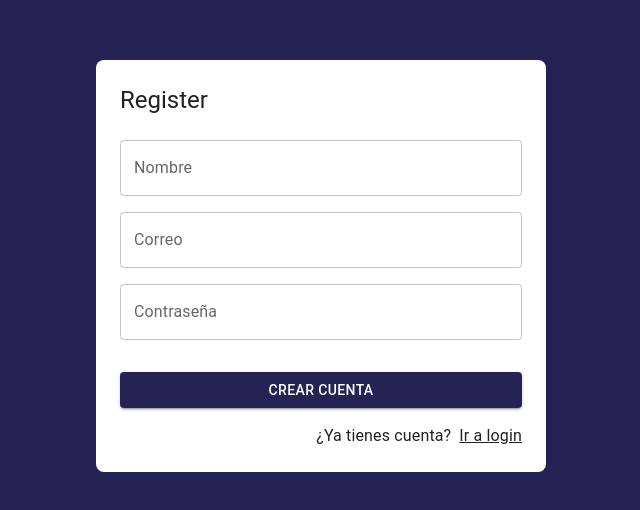
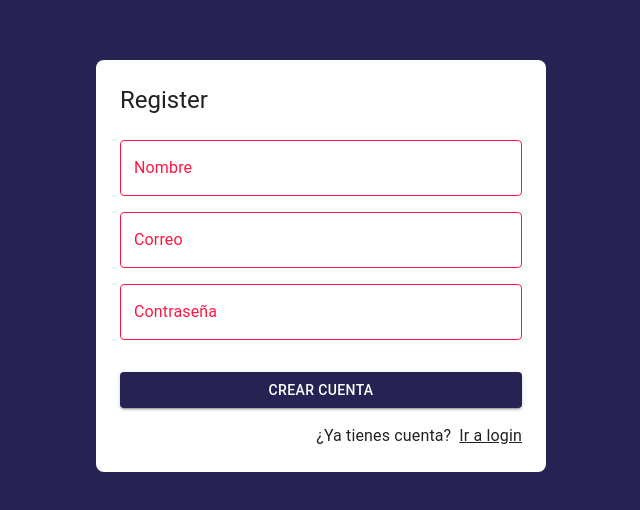
Before and after one commit to christianmoraless/JournalApp, a React (Vite) app: page /auth/register in a window 1280 px wide. Shown: the part 134-644 px from the top of the page, without its empty margins (319-959 px from the left). Built offline with nearby package versions, Linux system fonts and the light colour scheme.

Commit message:
feat:creating validations to form

```diff
--- a/src/auth/pages/RegisterPage.jsx
+++ b/src/auth/pages/RegisterPage.jsx
@@ -2,10 +2,44 @@ import { Google } from "@mui/icons-material";
 import { Button, Grid, Link, TextField, Typography } from "@mui/material";
 import { AuthLayout } from "../layout/AuthLayout";
 import { Link as RouterLink } from "react-router-dom";
+import { useForm } from "../../hooks";
+
+const formData = {
+  email: "",
+  password: "",
+  displayName: "",
+};
+
+const formValidations = {
+  email: [(value) => value.includes("@"), "El correo debe de tener una @"],
+  password: [
+    (value) => value >= 6,
+    "La constraseña debe de tener mas de 6 caracteres",
+  ],
+  displayName: [(value) => value >= 1, "El nombre es obligatorio"],
+};
+
 export const RegisterPage = () => {
+  const {
+    formState,
+    displayName,
+    email,
+    password,
+    isValidDisplayName,
+    isValidEmail,
+    isValidPassword,
+    isFormValid,
+    onInputChange,
+  } = useForm(formData, formValidations);
+
+  const onSubmit = (event) => {
+    event.preventDefault();
+    console.log(formState);
+  };
+
   return (
     <AuthLayout title="Register">
-      <form>
+      <form onSubmit={onSubmit}>
         <Grid container>
           <Grid item xs={12} sx={{ mt: 2 }}>
             <TextField
@@ -13,6 +47,10 @@ export const RegisterPage = () => {
               type="text"
               placeholder="Nombre"
               fullWidth
+              name="displayName"
+              value={displayName}
+              onChange={onInputChange}
+              error={!isValidDisplayName}
             />
           </Grid>
           <Grid item xs={12} sx={{ mt: 2 }}>
@@ -21,6 +59,10 @@ export const RegisterPage = () => {
               type="email"
               placeholder="Correo"
               fullWidth
+              name="email"
+              value={email}
+              onChange={onInputChange}
+              error={!isValidEmail}
             />
           </Grid>
           <Grid item xs={12} sx={{ mt: 2 }}>
@@ -29,12 +71,16 @@ export const RegisterPage = () => {
               type="password"
               placeholder="Contraseña"
               fullWidth
+              name="password"
+              value={password}
+              onChange={onInputChange}
+              error={!isValidPassword}
             />
           </Grid>
 
           <Grid container spacing={2} sx={{ mb: 2, mt: 2 }}>
             <Grid item xs={12}>
-              <Button variant="contained" fullWidth>
+              <Button variant="contained" fullWidth type="submit">
                 Crear Cuenta
               </Button>
             </Grid>
--- a/src/hooks/useForm.js
+++ b/src/hooks/useForm.js
@@ -1,6 +1,6 @@
 import { useState } from "react";
 
-export const useForm = (initialForm = {}) => {
+export const useForm = (initialForm = {}, formValidations = {}) => {
   const [formState, setFormState] = useState(initialForm);
 
   const onInputChange = ({ target }) => {
```
